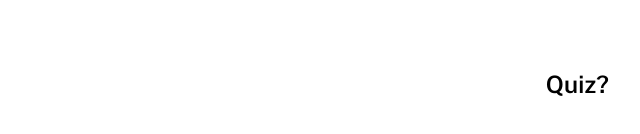
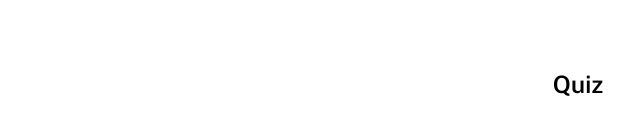
Before and after one commit to Equalithon-ageism-team-10/Redesign-ICT, a Next.js app: page / in a window 1280 px wide. Shown: the part 606-740 px from the top of the page, without its empty margins (640-1280 px from the left). Built offline with nearby package versions, Linux system fonts and the light colour scheme.

Commit message:
style: change floating icon

```diff
--- a/pages/index.js
+++ b/pages/index.js
@@ -20,7 +20,7 @@ export default function Home() {
         <div>
           {bot ? (
             <div>
-              <p className={styles.chatBotTitle}>Quiz?</p>
+              <p className={styles.chatBotTitle}>Quiz</p>
               <ProgrammedChatBot bot={bot} setBot={setBot} windowName={windowName} />
             </div>
           ) : (
--- a/styles/Home.module.css
+++ b/styles/Home.module.css
@@ -118,6 +118,6 @@
 .chatBotTitle {
   position: absolute;
   bottom: 4.5rem;
-  right: 1.95rem;
+  right: 2.3rem;
   font-size: 1.5rem;
 }
```
Also changed, not shown: public/chatbot/floatingIcon.png.
